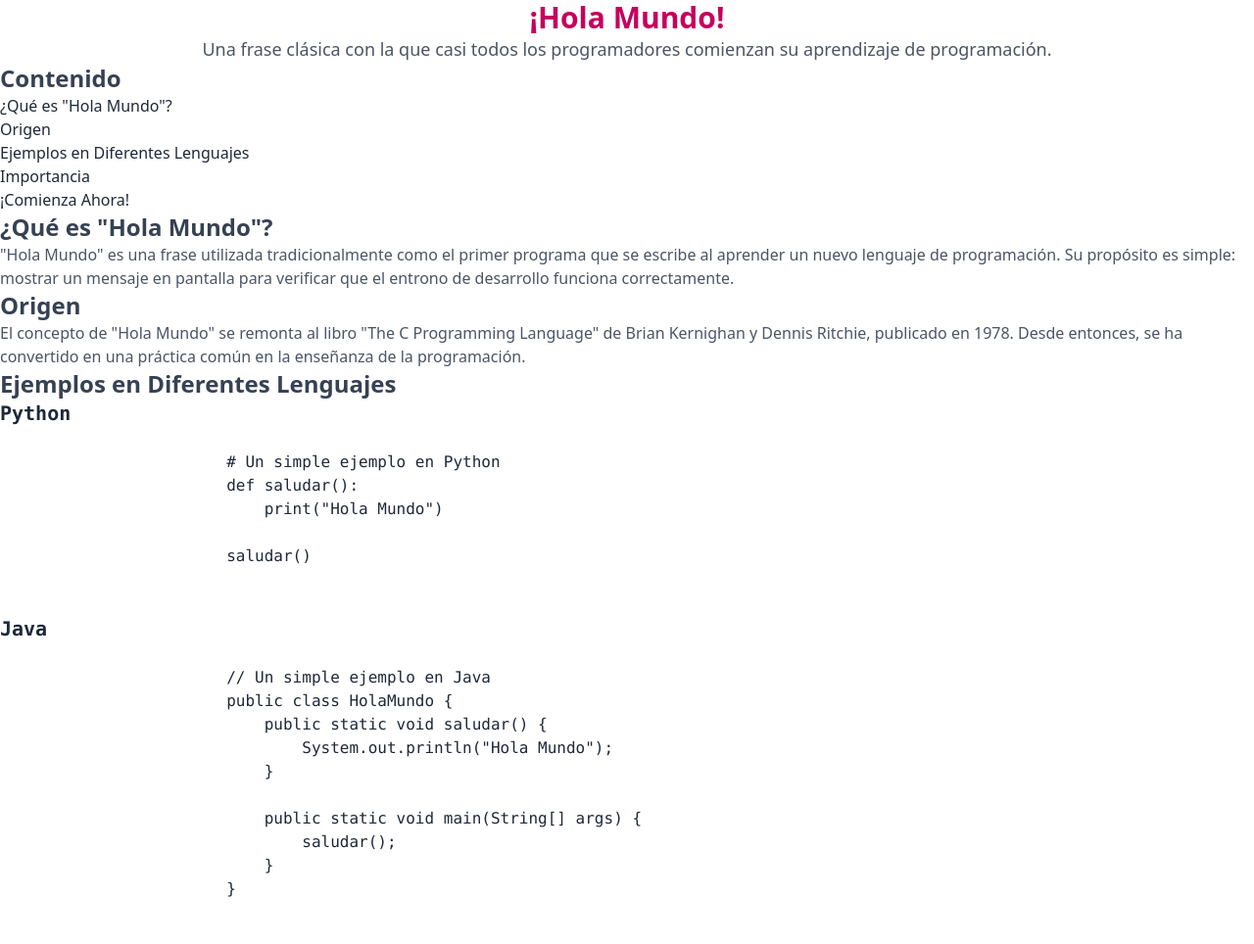
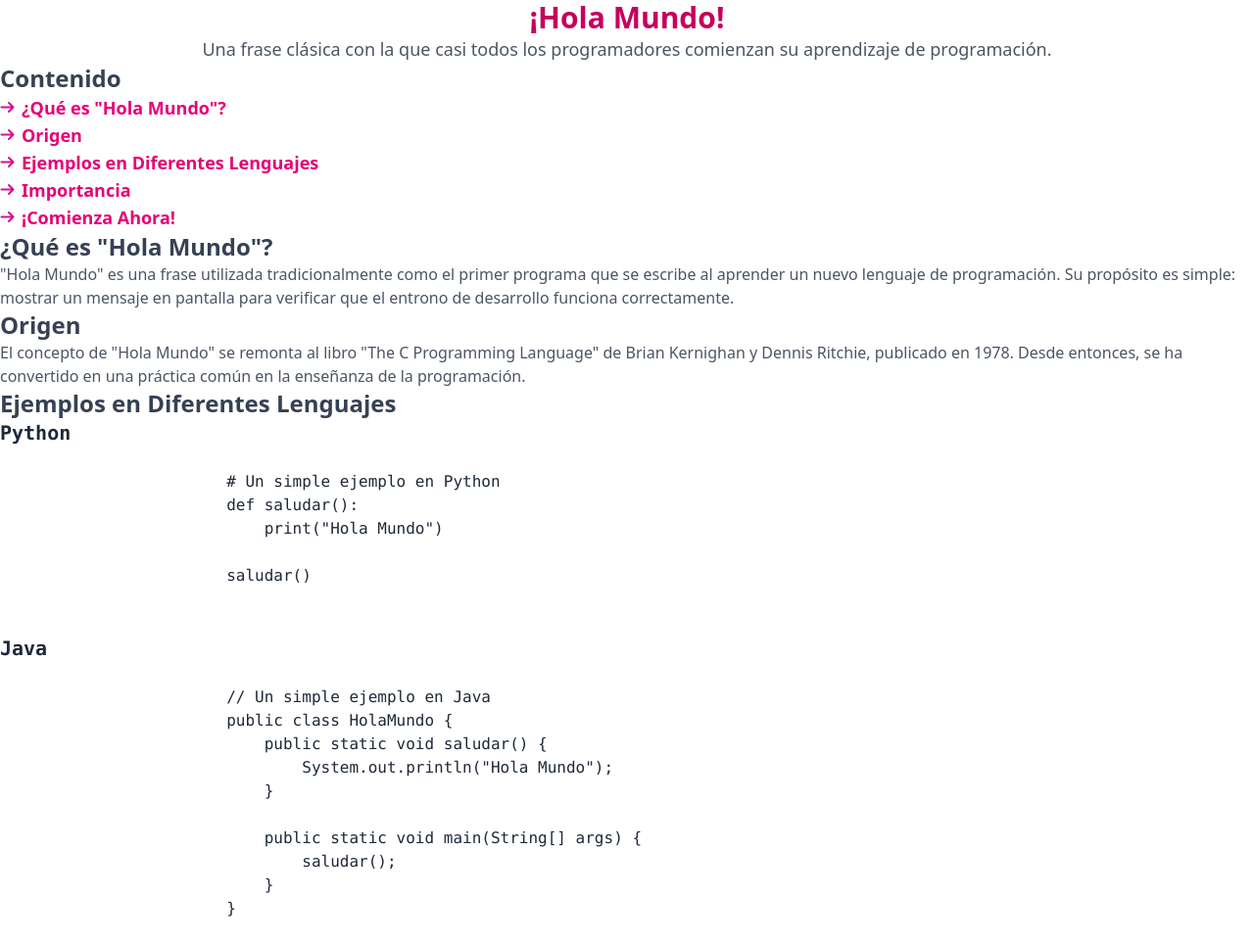
Before and after one commit to Seb-RM/Tailwind_Css_Htnl-Web-Page, a website: page src/index.html in a window 1280 px wide. Shown: the top 964 px of the page at 98% size. Drawn offline with nearby package versions, Linux system fonts and the light colour scheme; files that its build step writes are made by us from their sources.

Commit message:
chore: mejorar la lista de navegación en index.html con clases de Tailwind CSS

```diff
--- a/src/index.html
+++ b/src/index.html
@@ -18,12 +18,12 @@
     </header>
     <nav>
         <h2 class="text-2xl font-bold text-gray-700">Contenido</h2>
-        <ul>
-            <li><a href="#que-es">¿Qué es "Hola Mundo"?</a></li>
-            <li><a href="#origin">Origen</a></li>
-            <li><a href="#ejemplos">Ejemplos en Diferentes Lenguajes</a></li>
-            <li><a href="#importancia">Importancia</a></li>
-            <li><a href="#cta">¡Comienza Ahora!</a></li>
+        <ul class="list-inside list-image-[url(images/maki-arrow.svg)] text-lg font-semibold text-pink-600 ">
+            <li><a href="#que-es" class="hover:underline">¿Qué es "Hola Mundo"?</a></li>
+            <li><a href="#origin" class="hover:underline">Origen</a></li>
+            <li><a href="#ejemplos" class="hover:underline">Ejemplos en Diferentes Lenguajes</a></li>
+            <li><a href="#importancia" class="hover:underline">Importancia</a></li>
+            <li><a href="#cta" class="hover:underline">¡Comienza Ahora!</a></li>
         </ul>
     </nav>
     <!-- ¿Qué es "Hola Mundo"? -->
```
